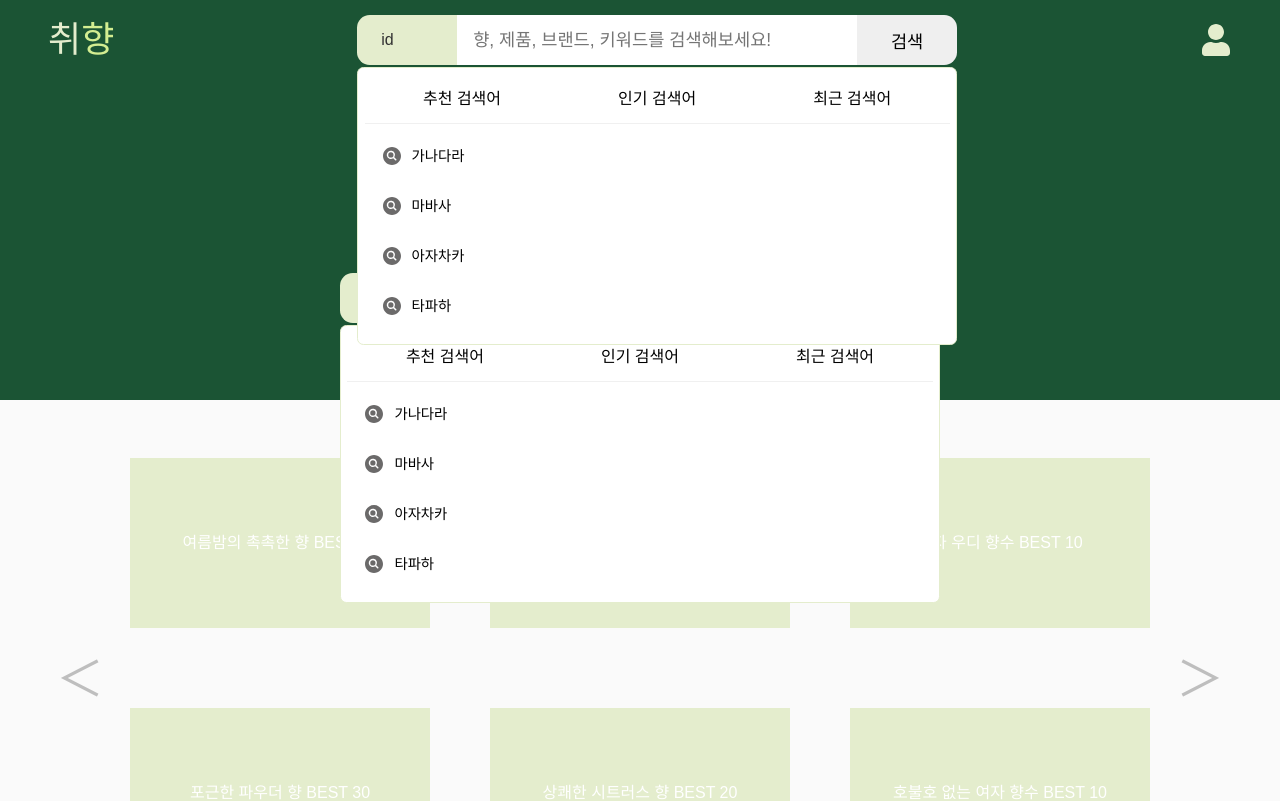
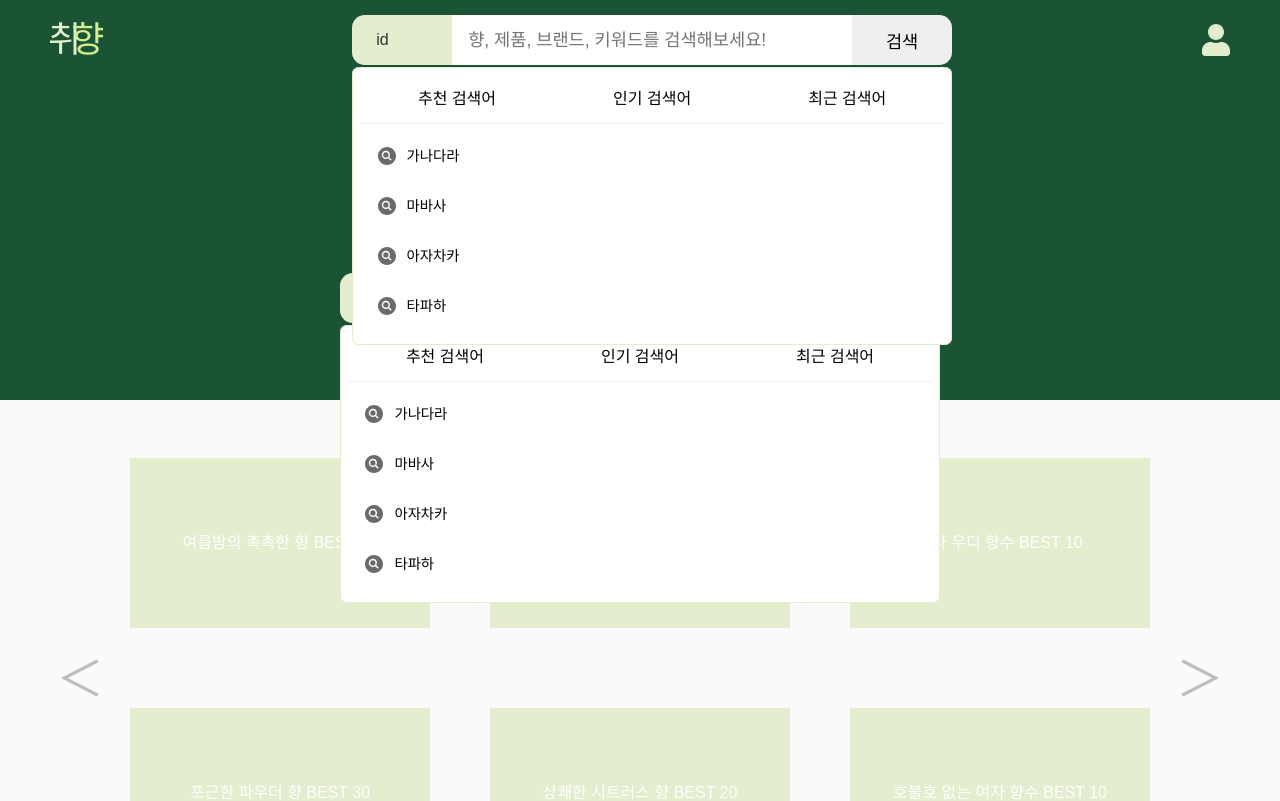
Before and after one commit to prefragrance/prefragrance-client, a React (Create React App) app: page / in a window 1280 px wide. Shown: the top 801 px of the page. Built offline with nearby package versions, Linux system fonts and the light colour scheme; a web font is replaced by a local one.

Commit message:
fix: nav logo 겹치기

```diff
--- a/src/components/shared/Nav/index.jsx
+++ b/src/components/shared/Nav/index.jsx
@@ -1,4 +1,4 @@
-import React, { useEffect, useState } from 'react';
+import React from 'react';
 import styled from 'styled-components';
 import COLOR from '../../../constants/color';
 import { PATH } from '../../../constants';
@@ -14,7 +14,12 @@ const Nav = () => {
       <Link to={`${PATH.route.home}`}>
         <LogoBox>
           <Title color={`${COLOR['GREEN-100']}`}>취</Title>
-          <Title color={`${COLOR['GREEN-200']}`}>향</Title>
+          <Title
+            color={`${COLOR['GREEN-200']}`}
+            style={{ marginLeft: '-10px' }}
+          >
+            향
+          </Title>
         </LogoBox>
       </Link>
       <SearchBar />
```
